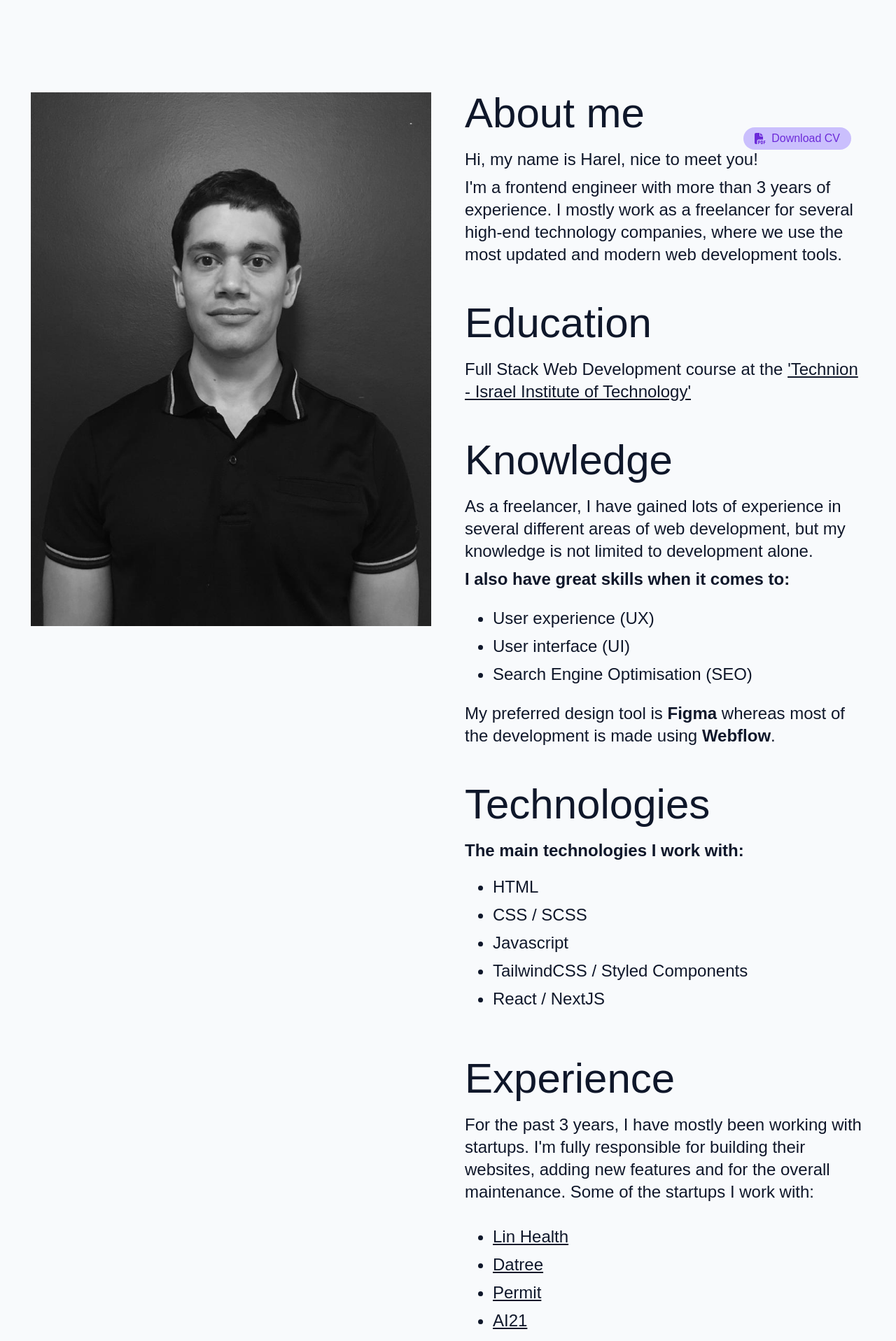
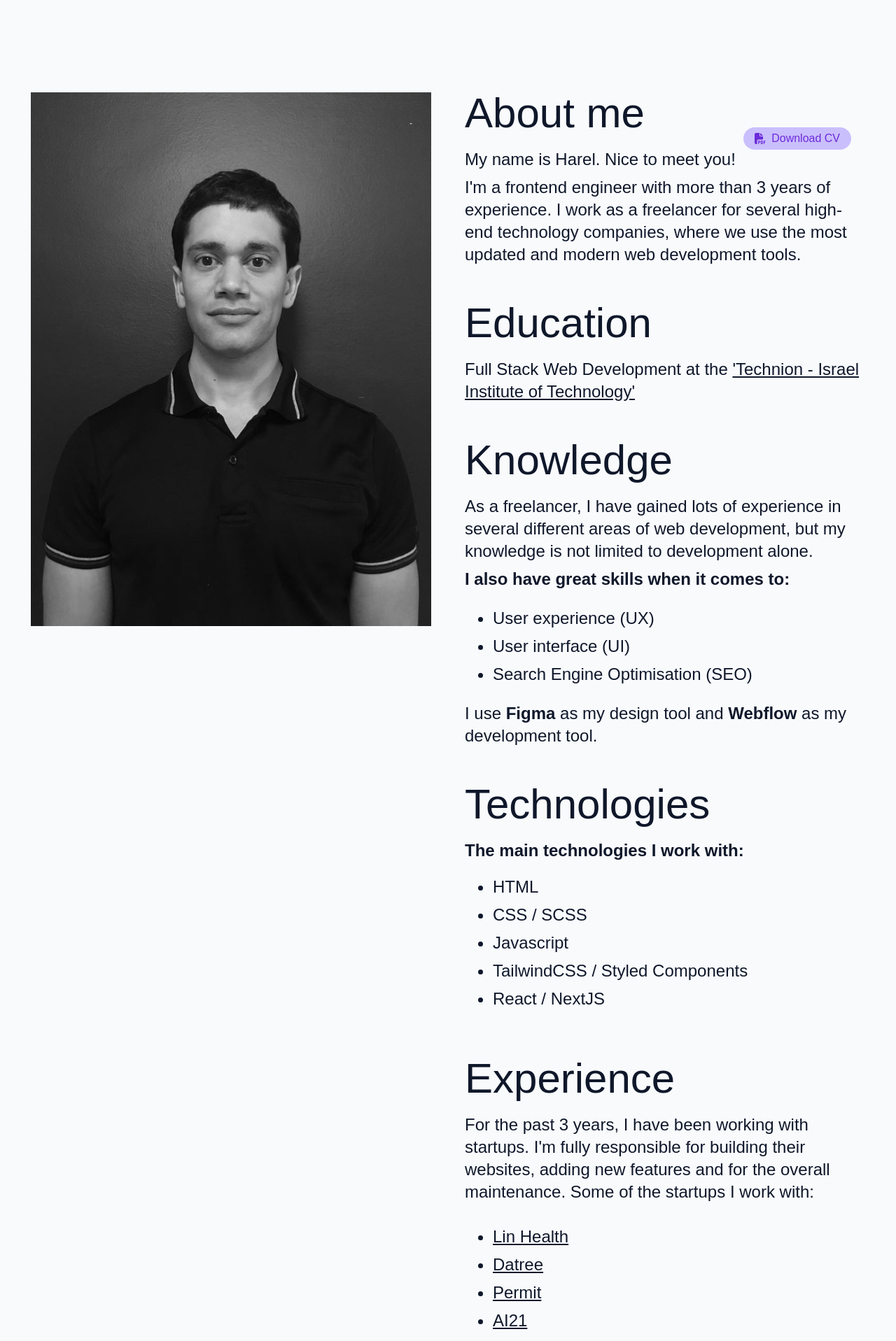
Before and after one commit to harelpanker/type-portfolio, a Next.js app: page /about in a window 1280 px wide. Shown: the part 566-2483 px from the top of the page at 70% size. Built offline with nearby package versions, Linux system fonts and the light colour scheme; a web font is replaced by a local one.

Commit message:
navbar and text

```diff
--- a/components/about/About.js
+++ b/components/about/About.js
@@ -6,12 +6,12 @@ const About = () => {
       <h2 className='xl:text-6xl text-5xl font-medium mb-5'>About me</h2>
 
       <div className='mb-3 flex flex-col gap-2'>
-        <p>Hi, my name is Harel, nice to meet you!</p>
+        <p>My name is Harel. Nice to meet you!</p>
 
         <p>
           I&apos;m a frontend engineer with more than 3 years of experience. I
-          mostly work as a freelancer for several high-end technology companies,
-          where we use the most updated and modern web development tools.
+          work as a freelancer for several high-end technology companies, where
+          we use the most updated and modern web development tools.
         </p>
       </div>
     </section>
--- a/components/about/Education.js
+++ b/components/about/Education.js
@@ -6,7 +6,7 @@ const Education = () => {
       <h2 className='xl:text-6xl text-5xl font-medium mb-5'>Education</h2>
       <div className='mb-3 flex flex-col gap-1'>
         <p>
-          Full Stack Web Development course at the{' '}
+          Full Stack Web Development at the{' '}
           <a
             className='underline hover:text-purple-600 transition duration-300'
             href='https://www.technion.ac.il/en/home-2/'
--- a/components/about/Experience.js
+++ b/components/about/Experience.js
@@ -6,10 +6,9 @@ const Experience = () => {
       <h2 className='xl:text-6xl text-5xl font-medium mb-5'>Experience</h2>
       <div className='mb-3 flex flex-col gap-4'>
         <p>
-          For the past 3 years, I have mostly been working with startups.
-          I&apos;m fully responsible for building their websites, adding new
-          features and for the overall maintenance. Some of the startups I work
-          with:
+          For the past 3 years, I have been working with startups. I&apos;m
+          fully responsible for building their websites, adding new features and
+          for the overall maintenance. Some of the startups I work with:
         </p>
         <ul className='flex flex-col gap-2 xl:pl-10 pl-6 list-disc font-medium xl:mt-4 mt-2'>
           {companies.map((company) => (
--- a/components/about/Knowledge.js
+++ b/components/about/Knowledge.js
@@ -27,8 +27,8 @@ const Knowledge = () => {
           </li>
         </ul>
         <p>
-          My preferred design tool is <strong>Figma</strong> whereas most of the
-          development is made using <strong>Webflow</strong>.
+          I use <strong>Figma</strong> as my design tool and{' '}
+          <strong>Webflow</strong> as my development tool.
         </p>
       </div>
     </section>
--- a/components/about/Main.js
+++ b/components/about/Main.js
@@ -17,7 +17,7 @@ const Main = () => {
               className='grayscale transition duration-700 hover:grayscale-0 group-hover:scale-110'
               priority
               src={profileImage}
-              alt='Harel Panker | front end web developer'
+              alt='Harel Panker | front-end web developer'
             />
           </figure>
           <div className='xl:text-2xl text-base flex flex-col gap-10'>
--- a/components/share/NavbarMenuMobile.js
+++ b/components/share/NavbarMenuMobile.js
@@ -15,10 +15,7 @@ const NavbarMenuMobile = ({ isOpen, closeModal }) => {
             as={Fragment}
             enter='ease-out duration-300'
             enterFrom='opacity-0'
-            enterTo='opacity-100'
-            leave='ease-in duration-200'
-            leaveFrom='opacity-100'
-            leaveTo='opacity-0'>
+            enterTo='opacity-100'>
             <Dialog.Panel className='w-full flex flex-col h-full transform overflow-hidden bg-slate-50 p-5 pt-0 text-left align-middle'>
               <div className='flex items-center justify-between min-h-[70px]'>
                 <Brand closeModal={closeModal} />
--- a/pages/_document.tsx
+++ b/pages/_document.tsx
@@ -16,7 +16,7 @@ export default function Document() {
         <meta property='og:url' content='https://panker.io/' />
         <meta
           property='og:site_name'
-          content='Harel Panker | Front End Web Developer'
+          content='Harel Panker | Front-End Web Developer'
         />
         <meta property='og:image' content='/og.png' />
         <meta property='og:image:width' content='1200' />
--- a/pages/index.tsx
+++ b/pages/index.tsx
@@ -9,14 +9,14 @@ export default function Home() {
   return (
     <>
       <Head>
-        <title>Harel Panker | Front End Web Developer</title>
+        <title>Harel Panker | Front-End Web Developer</title>
         <meta
           name='description'
           content='Hi! My name is Harel. I can convert your design into a website, or improve it by using the best practices and the most modern tools'
         />
         <meta
           name='twitter:title'
-          content='Harel Panker | Front End Web Developer'
+          content='Harel Panker | Front-End Web Developer'
         />
         <meta
           name='twitter:description'
```
